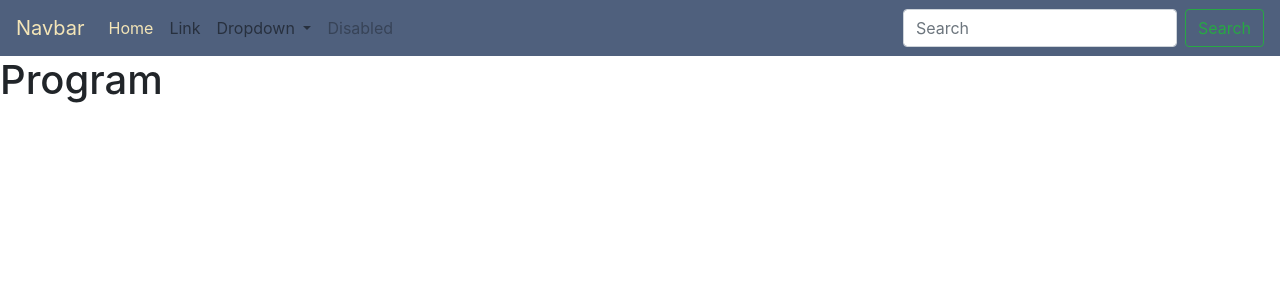
After one commit to victorcdrdm/wildseries, a Symfony app: template templates/program/show.html.twig in a window 1280 px wide. The commit adds this page. Shown: the top 300 px of the page. Run offline with Twig, Linux system fonts and the light colour scheme; the template is opened without the code that fills it, so the values that code supplies are empty; style sheets or scripts are compiled from the project's sources; some libraries are stand-ins or nearby versions.

Commit message:
methode list done

```diff
--- a/src/Controller/DefaultController.php
+++ b/src/Controller/DefaultController.php
@@ -12,6 +12,7 @@ class DefaultController extends AbstractController
 {
     /**
      * @Route("/default/", name="default_index")
+     * @return Response
      */
     public  function index(): Response
     {
@@ -19,4 +20,6 @@ class DefaultController extends AbstractController
             'message' => 'Bienvenue sur Wild series !',
         ]);
     }
+
+
 }
--- a/templates/_navbar.html.twig
+++ b/templates/_navbar.html.twig
@@ -0,0 +1,36 @@
+<header>
+    <nav class="navbar navbar-expand-lg navbar-light bg-primary">
+        <a class="navbar-brand text-secondary" href="#">Navbar</a>
+        <button class="navbar-toggler" type="button" data-toggle="collapse" data-target="#navbarSupportedContent" aria-controls="navbarSupportedContent" aria-expanded="false" aria-label="Toggle navigation">
+        </button>
+
+        <div class="collapse navbar-collapse" id="navbarSupportedContent">
+            <ul class="navbar-nav mr-auto ">
+                <li class="nav-item active">
+                    <a class="nav-link text-secondary" href="/default/">Home<span class="sr-only">(current)</span></a>
+                </li>
+                <li class="nav-item">
+                    <a class="nav-link" href="#">Link</a>
+                </li>
+                <li class="nav-item dropdown">
+                    <a class="nav-link dropdown-toggle" href="#" id="navbarDropdown" role="button" data-toggle="dropdown" aria-haspopup="true" aria-expanded="false">
+                        Dropdown
+                    </a>
+                    <div class="dropdown-menu" aria-labelledby="navbarDropdown">
+                        <a class="dropdown-item" href="#">Action</a>
+                        <a class="dropdown-item" href="#">Another action</a>
+                        <div class="dropdown-divider"></div>
+                        <a class="dropdown-item" href="#">Something else here</a>
+                    </div>
+                </li>
+                <li class="nav-item">
+                    <a class="nav-link disabled" href="#">Disabled</a>
+                </li>
+            </ul>
+            <form class="form-inline my-2 my-lg-0">
+                <input class="form-control mr-sm-2" type="search" placeholder="Search" aria-label="Search">
+                <button class="btn btn-outline-success my-2 my-sm-0" type="submit">Search</button>
+            </form>
+        </div>
+    </nav>
+</header>
--- a/templates/base.html.twig
+++ b/templates/base.html.twig
@@ -3,10 +3,14 @@
     <head>
         <meta charset="UTF-8">
         <title>{% block title %}Welcome!{% endblock %}</title>
-        {% block stylesheets %}{% endblock %}
+
+        {% block stylesheets %}{{ encore_entry_link_tags('app') }}{% endblock %}
     </head>
     <body>
+    <header>
+        {% include '_navbar.html.twig' %}
+    </header>
         {% block body %}{% endblock %}
-        {% block javascripts %}{% endblock %}
+        {% block javascripts %}{{ encore_entry_script_tags('app') }}{% endblock %}
     </body>
 </html>
--- /dev/null
+++ b/templates/program/show.html.twig
@@ -0,0 +1,4 @@
+{% extends 'base.html.twig' %}
+{% block body %}
+    <h1>Program {{ page }}</h1>
+{% endblock %}
```
Also changed, not shown: src/Controller/ProgramController.php (+9 -0 lines).
